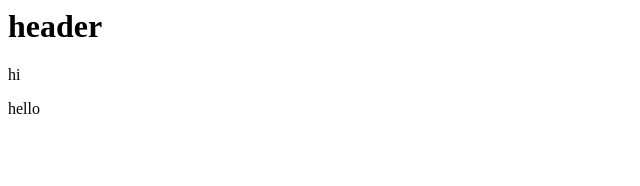
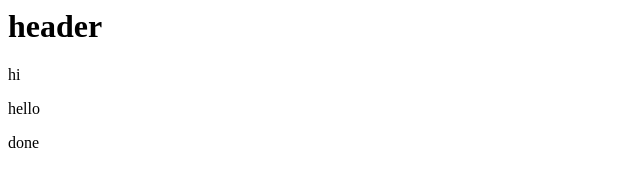
Before and after one commit to arun6665/couresalearn, a website: page index.html in a window 1280 px wide. Shown: the full height of the page, 0-640 px from the left. Drawn offline with Linux system fonts and the light colour scheme.

Commit message:
fourth commit

```diff
--- a/index.html
+++ b/index.html
@@ -6,5 +6,6 @@
 	<h1>header</h1>
 	<p>hi</p>
 <p>hello</p>
+<p>done</p>
 </body>
 </html>
```
Also changed, not shown: package.json (added, +24 -0 lines), 2 other files.
